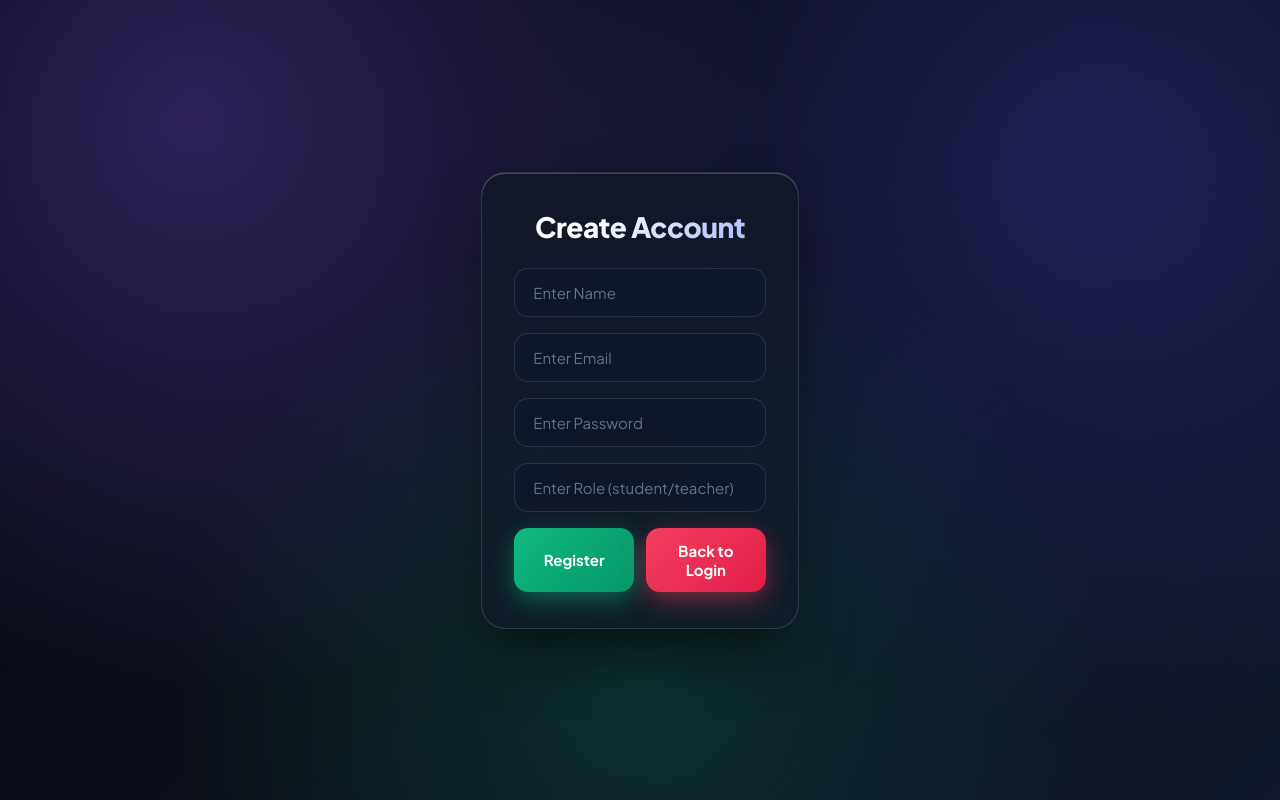
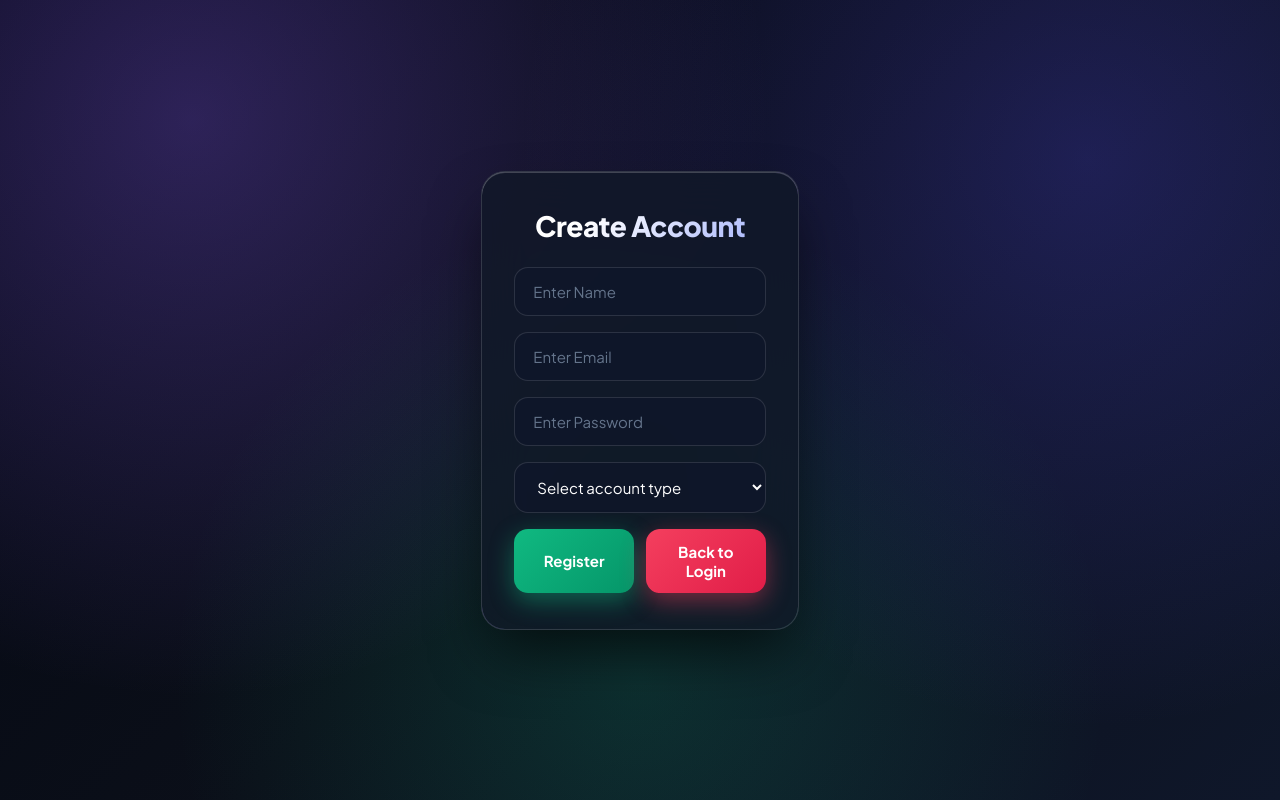
Before and after one commit to Dipak-74/ClassManagementSys, a React (Vite) app in the folder ClassManagementFrontend/: page / in a window 1280 px wide. Both pictures are taken after a click on the button "Register". Built offline with nearby package versions, Linux system fonts and the light colour scheme.

Commit message:
fix render port

```diff
--- a/ClassManagementFrontend/src/App.jsx
+++ b/ClassManagementFrontend/src/App.jsx
@@ -129,13 +129,16 @@ function App() {
               placeholder="Enter Password"
               onChange={handleregister}
             />
-            <input
+            <select
               className="custom-input"
-              type="text"
               name="role"
-              placeholder="Enter Role (student/teacher)"
+              defaultValue=""
               onChange={handleregister}
-            />
+            >
+              <option value="" disabled>Select account type</option>
+              <option value="student">Student</option>
+              <option value="teacher">Teacher</option>
+            </select>
             <div className="btn-group">
               <button
                 type="button"
@@ -367,7 +370,7 @@ function App() {
                     alignItems: "center"
                   }}
                 >
-                  {ele.userRespDTO.length === 0 ? (
+                  {!ele.userRespDTO || ele.userRespDTO.length === 0 ? (
                     <span className="empty-msg">No enrolled students</span>
                   ) : (
                     ele.userRespDTO.map((stud, index) => (
--- a/ClassManagementFrontend/src/resigterAndLogin.js
+++ b/ClassManagementFrontend/src/resigterAndLogin.js
@@ -116,12 +116,12 @@ export const handleclick = async (
     // Backend प्रतिसाद चेक करताना Case Ignore करणे
     const responseData = (typeof resp.data === "string" ? resp.data : "").trim().toLowerCase();
 
-    if (!responseData.includes("sucussfully registed")) {
+    if (!responseData.includes("registered")) {
       alert(resp.data);
       return;
     }
 
-    alert("SucussFully Registed");
+    alert("Registration successful. Please login.");
     setRegisterUI(null);
     SetLoginUI("login");
   } catch (error) {
@@ -174,6 +174,7 @@ export const handleMyCourse = async (setMyCourse, uid) => {
     setMyCourse(resp.data);
   } catch (error) {
     console.error(error);
+    alert(error.response?.data || "Unable to load your courses");
   }
 };
 
@@ -190,6 +191,7 @@ export const handlebuycourse = async (cid, uid, setMyCourse) => {
     handleMyCourse(setMyCourse, uid);
   } catch (error) {
     console.error(error);
+    alert(error.response?.data || "Unable to load added courses");
   }
 };
 
```
